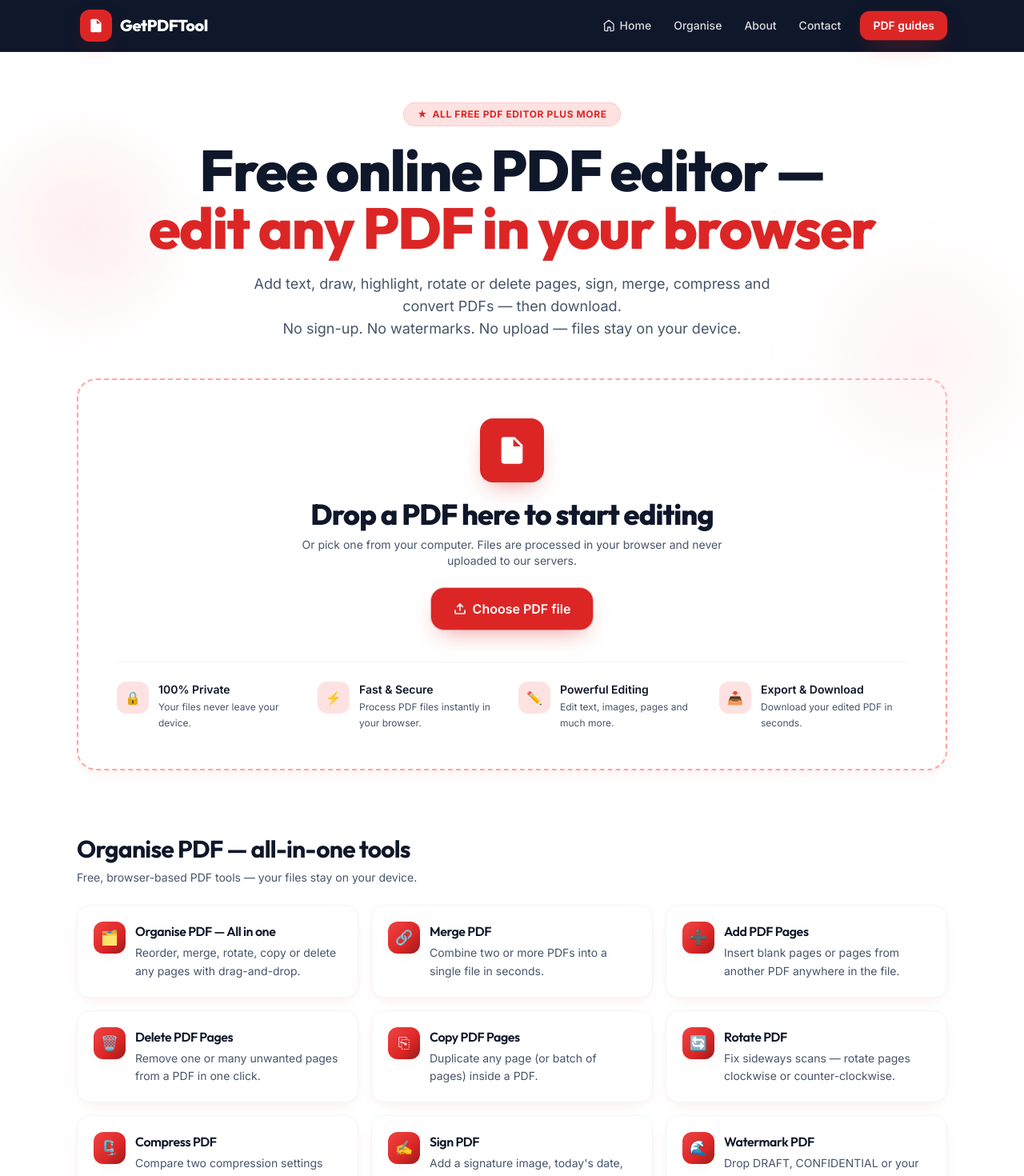
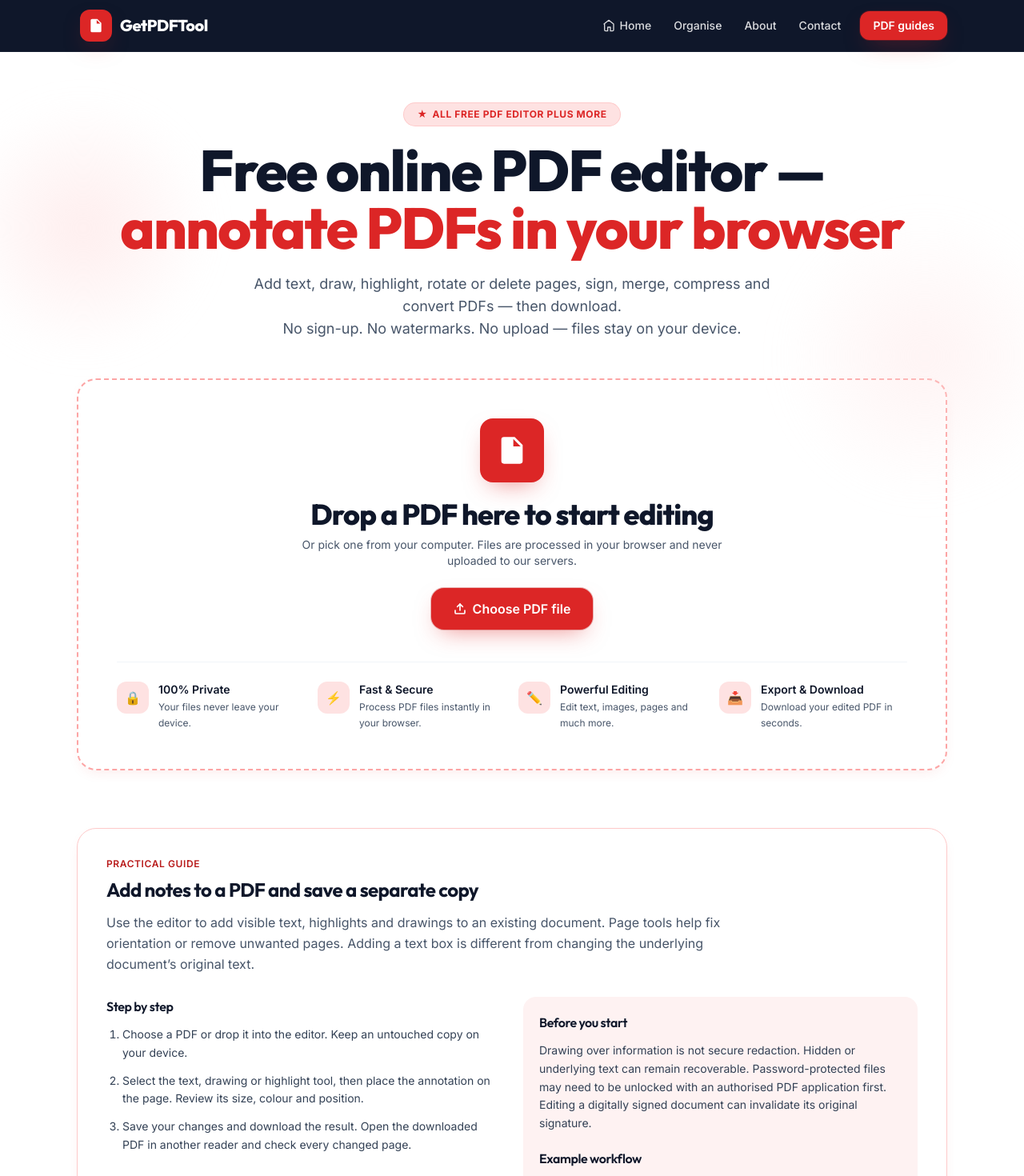
Before and after one commit to miamihomesdubai-a11y/getpdftool, a Next.js app: page / in a window 1280 px wide. Shown: the top 1470 px of the page at 80% size. Built offline with nearby package versions, Linux system fonts and the light colour scheme.

Commit message:
Improve app/page.tsx for accurate PDF tool guidance

```diff
--- a/app/page.tsx
+++ b/app/page.tsx
@@ -1,3 +1,4 @@
+import ToolGuide from "@/components/ToolGuide";
 import dynamic from "next/dynamic";
 import AdSlot from "@/components/AdSlot";
 import RelatedTools from "@/components/RelatedTools";
@@ -57,7 +58,7 @@ const FEATURES = [
 const FAQS = [
   {
     q: "Is GetPDFTool really free?",
-    a: "Yes. The PDF editor is 100% free to use, with no sign-up, no trial period, and no watermarks added to your files. We pay for the site by showing relevant advertising.",
+    a: "Yes. The PDF editor is 100% free to use, with no sign-up, no trial period, and no watermarks added to your files. Advertising may help support the site.",
   },
   {
     q: "Are my files uploaded to your servers?",
@@ -77,7 +78,7 @@ const FAQS = [
   },
   {
     q: "Do you have other PDF tools?",
-    a: "Yes — and more are on the way. We are continuously adding tools such as merge, split, compress, convert, sign and many others. Check back soon.",
+    a: "Yes. Use the tool catalogue to merge, reorder, add, copy, delete or rotate pages, compress a document, place a signature or watermark, or convert supported files. Read each tool’s guide for its limits.",
   },
 ];
 
@@ -97,7 +98,7 @@ const faqJsonLd = {
 const howToData = howToJsonLd({
   name: "How to edit a PDF online for free",
   description:
-    "Edit any PDF in your browser with GetPDFTool — add text, draw, highlight, rotate or delete pages, then download the edited PDF.",
+    "Annotate PDFs in your browser with GetPDFTool — add text, draw, highlight, rotate or delete pages, then download the edited PDF.",
   url: SITE,
   totalTimeISO: "PT1M",
   steps: [
@@ -136,7 +137,7 @@ export default function HomePage() {
           </span>
           <h1 className="mt-5 text-5xl font-extrabold tracking-tighter text-ink-900 sm:text-6xl lg:text-7xl">
             <span className="block">Free online PDF editor —</span>
-            <span className="block text-brand-600">edit any PDF in your browser</span>
+            <span className="block text-brand-600">annotate PDFs in your browser</span>
           </h1>
           <p className="mx-auto mt-5 max-w-2xl text-base leading-relaxed text-ink-600 sm:text-lg">
             Add text, draw, highlight, rotate or delete pages, sign, merge,
@@ -154,6 +155,7 @@ export default function HomePage() {
 
       {/* Editor */}
       <PDFEditor />
+      <ToolGuide tool="/" />
 
       {/* Mid-page ad slot */}
       <div className="container-narrow">
@@ -190,7 +192,7 @@ export default function HomePage() {
         </h2>
         <p className="mx-auto mt-3 max-w-2xl text-center text-ink-600">
           GetPDFTool is built for everyone — students, teachers, freelancers,
-          and small businesses. Free forever, with more tools coming soon.
+          and small businesses. The tools listed here are free to use.
         </p>
         <div className="mt-10 grid gap-5 sm:grid-cols-2 lg:grid-cols-3">
           {FEATURES.map((f) => (
```
